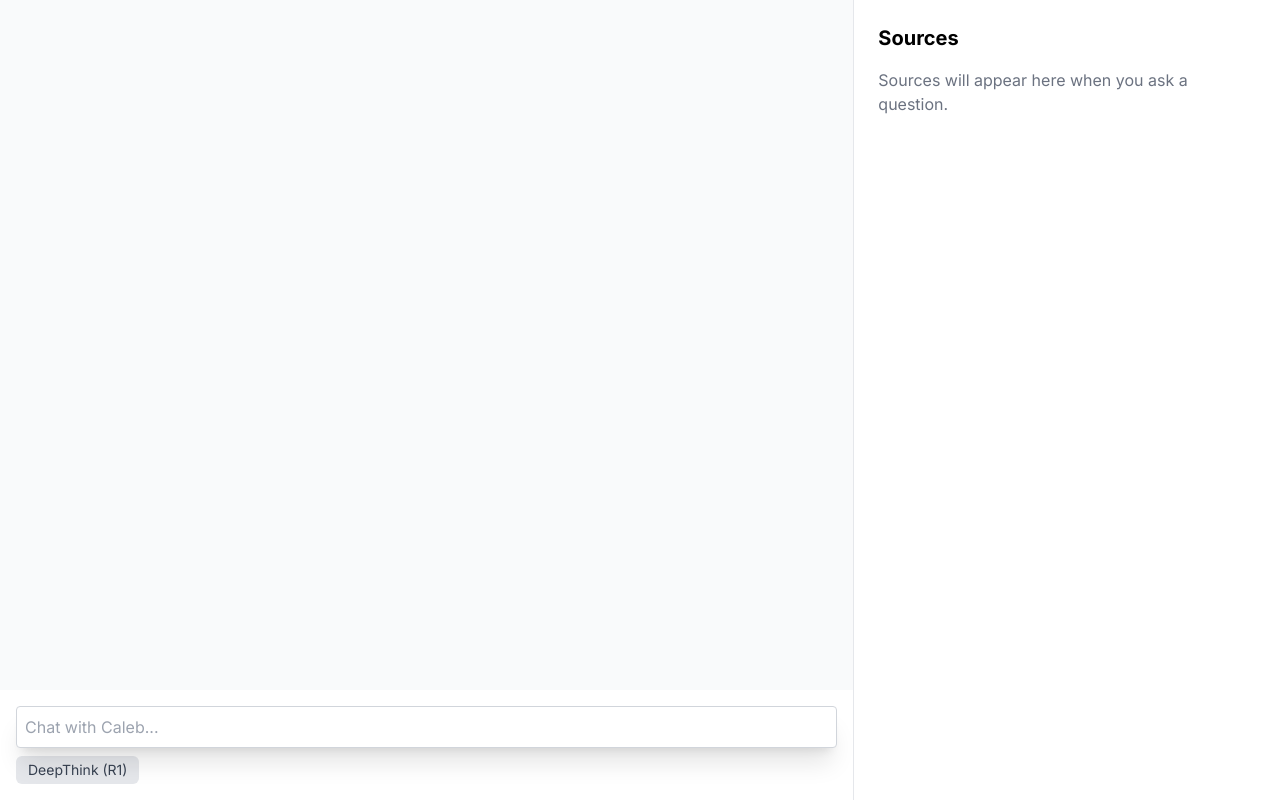
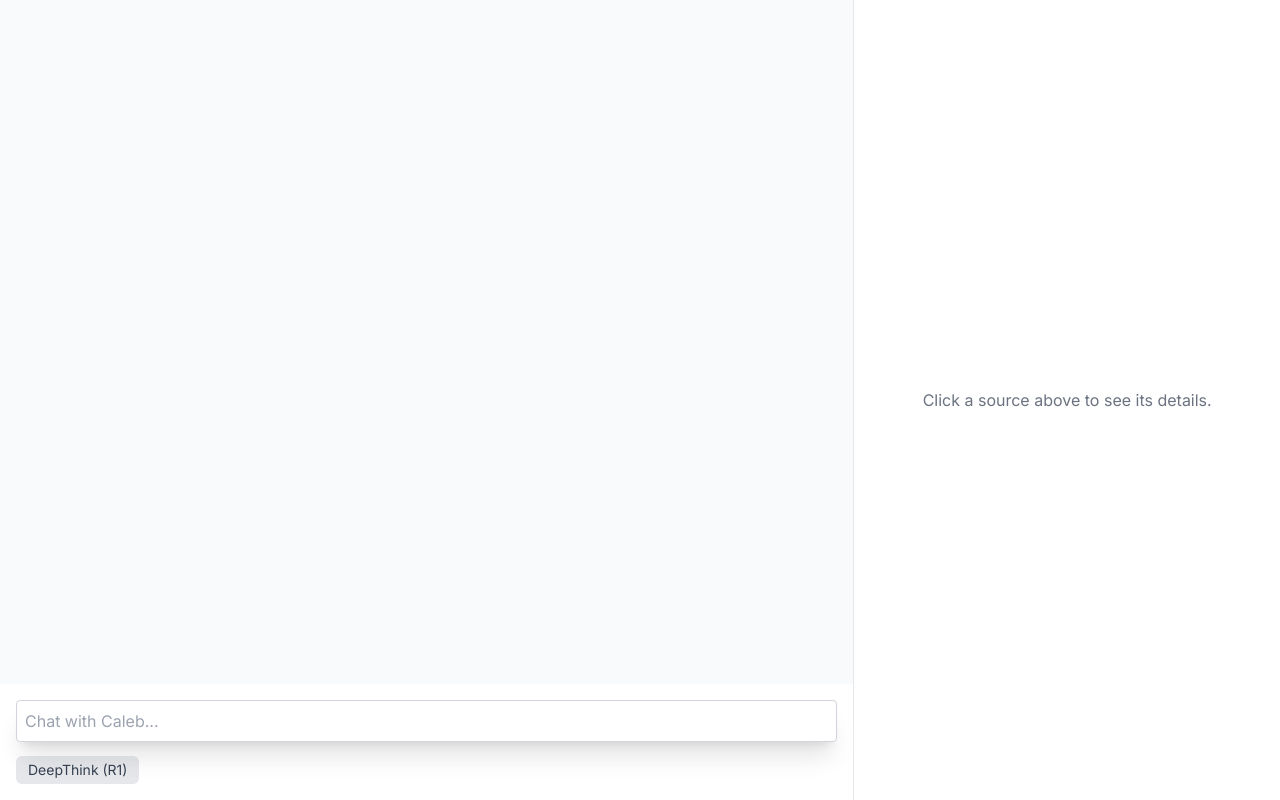
Before and after one commit to mike-v2/yt-rag, a Next.js app: page / in a window 1280 px wide. Built offline with nearby package versions, Linux system fonts and the light colour scheme.

Commit message:
Move source list to top bar

```diff
--- a/app/page.tsx
+++ b/app/page.tsx
@@ -3,9 +3,14 @@
 import { useChatWithSources } from '@/hooks/useChatWithSources';
 import SourceCard from '@/components/SourceCard';
 import { useState } from 'react';
+import ChatInput from '@/components/ChatInput';
+import SourcesBar from '@/components/SourcesBar';
+import { Source } from '@/types/source';
+import SourceDetail from '@/components/SourceDetail';
 
 export default function Chat() {
   const [useReasoner, setUseReasoner] = useState(false);
+  const [selectedSource, setSelectedSource] = useState<Source | null>(null);
   const { messages, input, handleInputChange, handleSubmit, error, sources } =
     useChatWithSources({
       model: useReasoner ? 'deepseek-reasoner' : 'deepseek-chat',
@@ -13,7 +18,12 @@ export default function Chat() {
 
   return (
     <div className='grid h-screen grid-cols-12'>
-      <div className='col-span-8 flex flex-col bg-gray-50'>
+      <div className='col-span-8 flex h-screen flex-col bg-gray-50'>
+        <SourcesBar
+          sources={sources}
+          selectedSource={selectedSource}
+          setSelectedSource={setSelectedSource}
+        />
         <div className='flex-grow overflow-y-auto p-8'>
           <div className='flex flex-col gap-4'>
             {messages.map((m) => (
@@ -32,45 +42,18 @@ export default function Chat() {
 
         {error && <div>{error.message}</div>}
 
-        <form onSubmit={handleSubmit} className='bg-white p-4'>
-          <div className='relative'>
-            <input
-              className='w-full rounded border border-gray-300 p-2 shadow-xl'
-              value={input}
-              placeholder='Chat with Caleb...'
-              onChange={handleInputChange}
-            />
-          </div>
-          <div className='mt-2 flex items-center'>
-            <button
-              type='button'
-              onClick={() => setUseReasoner(!useReasoner)}
-              className={`rounded-md px-3 py-1 text-sm transition-colors ${
-                useReasoner
-                  ? 'bg-indigo-500 text-white'
-                  : 'bg-gray-200 text-gray-700 hover:bg-gray-300'
-              }`}
-            >
-              DeepThink (R1)
-            </button>
-          </div>
-        </form>
+        <ChatInput
+          handleSubmit={handleSubmit}
+          input={input}
+          handleInputChange={handleInputChange}
+          useReasoner={useReasoner}
+          setUseReasoner={setUseReasoner}
+        />
       </div>
 
       <div className='col-span-4 flex flex-col border-l bg-white'>
         <div className='flex-grow overflow-y-auto p-6'>
-          <h2 className='mb-4 text-xl font-bold'>Sources</h2>
-          {sources.length > 0 ? (
-            <div className='flex flex-col gap-4'>
-              {sources.map((source, index) => (
-                <SourceCard key={index} source={source} />
-              ))}
-            </div>
-          ) : (
-            <p className='text-gray-500'>
-              Sources will appear here when you ask a question.
-            </p>
-          )}
+          <SourceDetail source={selectedSource} />
         </div>
       </div>
     </div>
--- /dev/null
+++ b/components/ChatInput.tsx
@@ -0,0 +1,63 @@
+'use client';
+
+import {
+  ChangeEventHandler,
+  FormEventHandler,
+  KeyboardEventHandler,
+  useRef,
+} from 'react';
+import TextareaAutosize from 'react-textarea-autosize';
+
+type ChatInputProps = {
+  handleSubmit: FormEventHandler<HTMLFormElement>;
+  input: string;
+  handleInputChange: ChangeEventHandler<HTMLInputElement | HTMLTextAreaElement>;
+  useReasoner: boolean;
+  setUseReasoner: (value: boolean) => void;
+};
+
+export default function ChatInput({
+  handleSubmit,
+  input,
+  handleInputChange,
+  useReasoner,
+  setUseReasoner,
+}: ChatInputProps) {
+  const formRef = useRef<HTMLFormElement>(null);
+
+  const handleKeyDown: KeyboardEventHandler<HTMLTextAreaElement> = (event) => {
+    if (event.key === 'Enter' && !event.shiftKey) {
+      event.preventDefault();
+      formRef.current?.requestSubmit();
+    }
+  };
+
+  return (
+    <form ref={formRef} onSubmit={handleSubmit} className='bg-white p-4'>
+      <div className='relative'>
+        <TextareaAutosize
+          className='w-full resize-none rounded border border-gray-300 p-2 shadow-xl'
+          value={input}
+          placeholder='Chat with Caleb...'
+          onChange={handleInputChange}
+          onKeyDown={handleKeyDown}
+          minRows={1}
+          maxRows={5}
+        />
+      </div>
+      <div className='mt-2 flex items-center'>
+        <button
+          type='button'
+          onClick={() => setUseReasoner(!useReasoner)}
+          className={`rounded-md px-3 py-1 text-sm transition-colors ${
+            useReasoner
+              ? 'bg-indigo-500 text-white'
+              : 'bg-gray-200 text-gray-700 hover:bg-gray-300'
+          }`}
+        >
+          DeepThink (R1)
+        </button>
+      </div>
+    </form>
+  );
+}
--- a/components/SourceCard.tsx
+++ b/components/SourceCard.tsx
@@ -1,56 +1,42 @@
 'use client';
 
-import { useState } from 'react';
-import YouTubePlayer from './YouTubePlayer';
-import { Source } from '@/types';
+import { Source } from '@/types/source';
 
 interface SourceCardProps {
   source: Source;
+  onClick: () => void;
+  selected: boolean;
 }
 
-export default function SourceCard({ source }: SourceCardProps) {
-  const [isExpanded, setIsExpanded] = useState(false);
-
-  const formattedDate = new Date(source.published_at).toLocaleDateString(
-    'en-US',
-    {
-      year: 'numeric',
-      month: 'long',
-      day: 'numeric',
-    },
-  );
+export default function SourceCard({
+  source,
+  onClick,
+  selected,
+}: SourceCardProps) {
+  const videoId = source.video_id;
+  const thumbnailUrl = `https://i.ytimg.com/vi/${videoId}/hqdefault.jpg`;
 
   return (
-    <div className='rounded-lg border bg-white p-4 shadow-md'>
-      <div className='flex items-center justify-between'>
-        <div className='flex items-center gap-4'>
-          <div className='text-sm'>
-            <p className='font-semibold'>{source.title}</p>
-            <p className='text-gray-500'>Published: {formattedDate}</p>
-          </div>
-        </div>
-        <div className='flex items-center gap-2'>
-          <span className='inline-block rounded-full bg-gray-200 px-3 py-1 text-sm font-semibold text-gray-700'>
-            Similarity: {source.score.toFixed(3)}
-          </span>
-          <button
-            onClick={() => setIsExpanded(!isExpanded)}
-            className='rounded-full bg-blue-500 px-4 py-2 font-bold text-white hover:bg-blue-700'
-          >
-            {isExpanded ? 'Hide Snippet' : 'Show Snippet'}
-          </button>
+    <div
+      className={`w-48 cursor-pointer rounded-lg border bg-white p-2 shadow-sm transition-all hover:shadow-md ${
+        selected
+          ? 'border-indigo-500 ring-2 ring-indigo-500'
+          : 'border-gray-200'
+      }`}
+      onClick={onClick}
+    >
+      <div className='flex flex-col items-center gap-2'>
+        <img
+          src={thumbnailUrl}
+          alt={source.title}
+          className='h-20 w-full rounded-md object-cover'
+        />
+        <div className='text-center'>
+          <p className='truncate text-xs font-semibold' title={source.title}>
+            {source.title}
+          </p>
         </div>
       </div>
-      {isExpanded && (
-        <div className='mt-4'>
-          <YouTubePlayer videoId={source.video_id} startTime={source.start_time} />
-          <div className='mt-4 rounded-lg border bg-gray-50 p-4'>
-            <p className='whitespace-pre-wrap font-mono text-sm'>
-              {source.text}
-            </p>
-          </div>
-        </div>
-      )}
     </div>
   );
 }
--- /dev/null
+++ b/components/SourceDetail.tsx
@@ -0,0 +1,26 @@
+'use client';
+
+import { Source } from '@/types/source';
+import YouTubePlayer from './YouTubePlayer';
+
+export default function SourceDetail({ source }: { source: Source | null }) {
+  if (!source) {
+    return (
+      <div className='flex h-full items-center justify-center'>
+        <p className='text-gray-500'>
+          Click a source above to see its details.
+        </p>
+      </div>
+    );
+  }
+
+  const { video_id, title, text, start_time } = source;
+
+  return (
+    <div>
+      {video_id && <YouTubePlayer videoId={video_id} startTime={start_time} />}
+      <h3 className='mb-2 mt-4 text-lg font-bold'>{title}</h3>
+      <p className='whitespace-pre-wrap text-sm text-gray-700'>{text}</p>
+    </div>
+  );
+}
--- /dev/null
+++ b/components/SourcesBar.tsx
@@ -0,0 +1,37 @@
+'use client';
+
+import SourceCard from '@/components/SourceCard';
+import { Source } from '@/types';
+
+type SourcesBarProps = {
+  sources: Source[];
+  selectedSource: Source | null;
+  setSelectedSource: (source: Source) => void;
+};
+
+export default function SourcesBar({
+  sources,
+  selectedSource,
+  setSelectedSource,
+}: SourcesBarProps) {
+  if (sources.length === 0) {
+    return null;
+  }
+
+  return (
+    <div className='border-b bg-gray-100 p-4'>
+      <h2 className='mb-2 text-lg font-semibold'>Sources</h2>
+      <div className='flex gap-4 overflow-x-auto pb-2'>
+        {sources.map((source, index) => (
+          <div key={index} className='flex-shrink-0'>
+            <SourceCard
+              source={source}
+              selected={selectedSource?.id === source.id}
+              onClick={() => setSelectedSource(source)}
+            />
+          </div>
+        ))}
+      </div>
+    </div>
+  );
+}
--- a/package.json
+++ b/package.json
@@ -16,7 +16,8 @@
     "next": "14.2.4",
     "openai": "^4.52.3",
     "react": "^18",
-    "react-dom": "^18"
+    "react-dom": "^18",
+    "react-textarea-autosize": "^8.5.9"
   },
   "devDependencies": {
     "@types/node": "^20",
```
Also changed, not shown: 1 other file (tests, documents, lock files or other folders).
